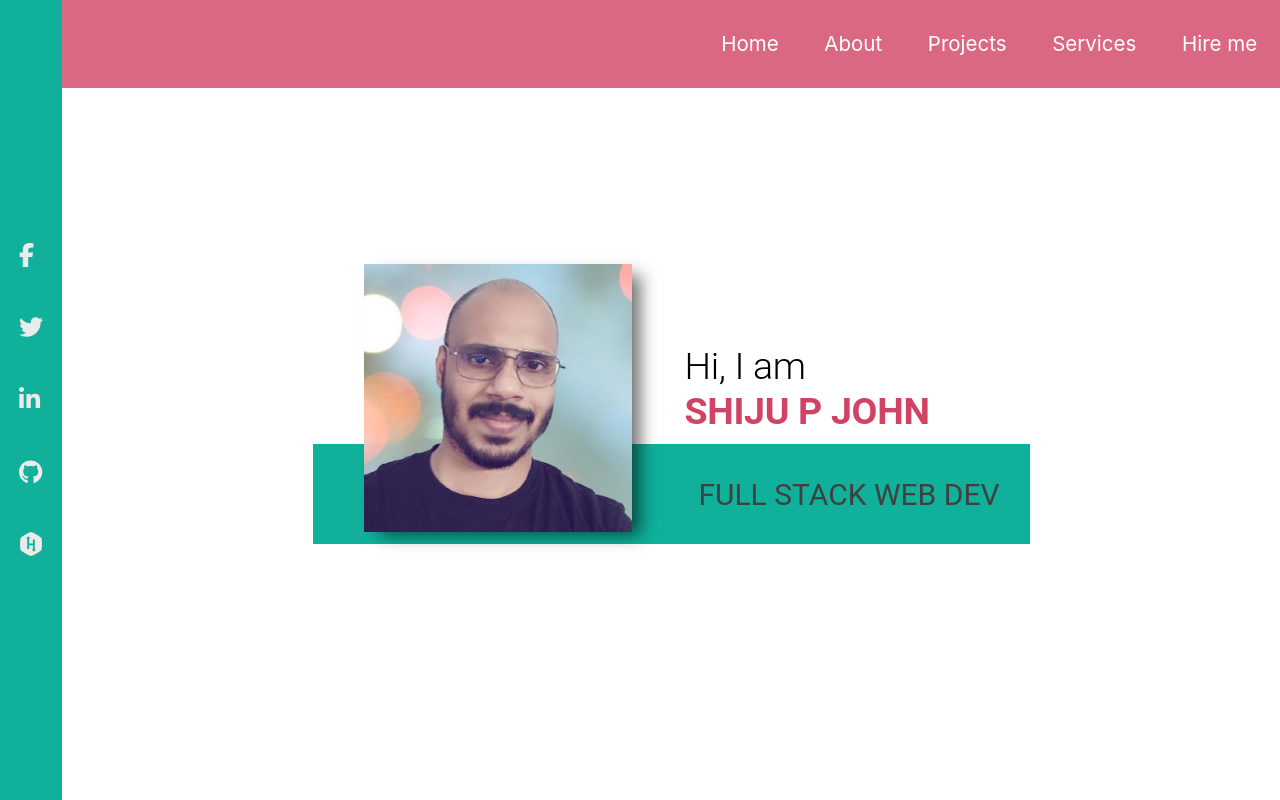
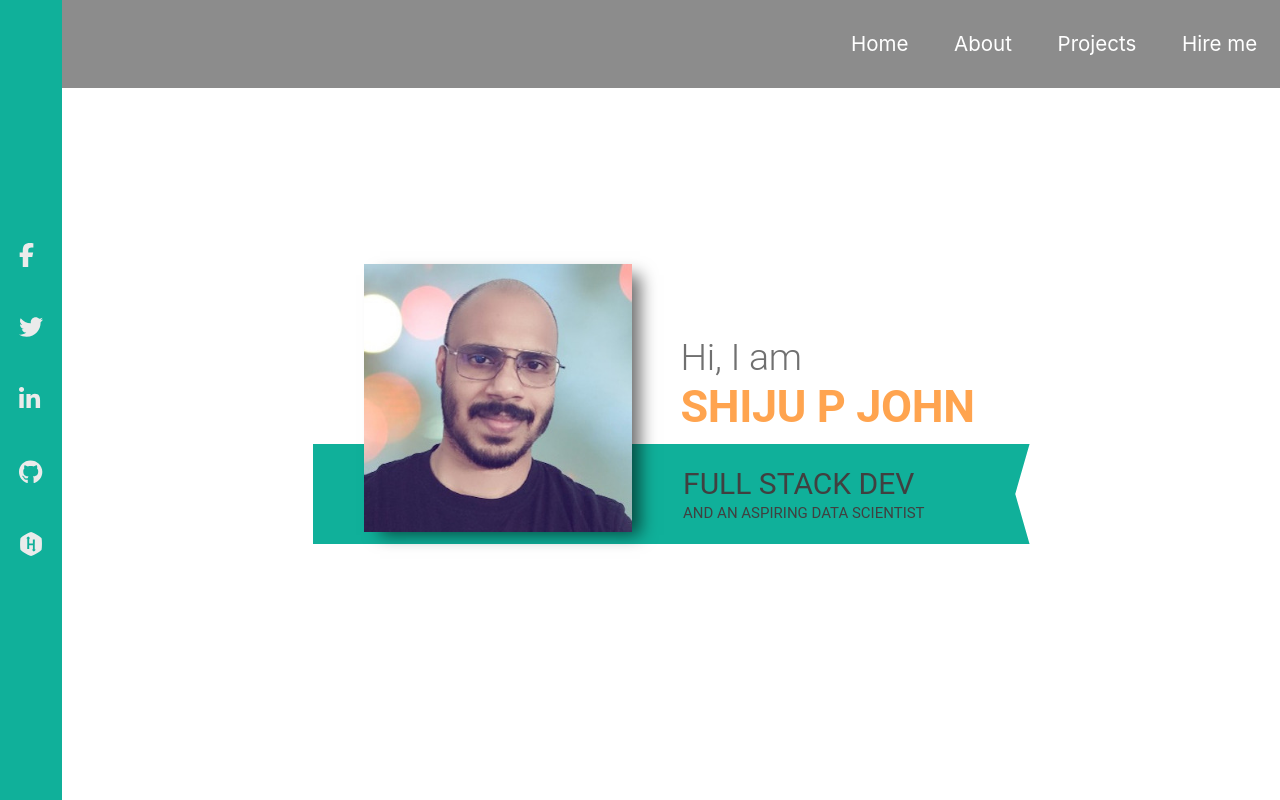
Before and after one commit to ShijuPJohn/shijupjohn.me, a Next.js app: page / in a window 1280 px wide. Built offline with nearby package versions, Linux system fonts and the light colour scheme; a web font is replaced by a local one.

Commit message:
minor changes: finishing touches of desktop view of hero section

```diff
--- a/pages/index.js
+++ b/pages/index.js
@@ -51,7 +51,7 @@ const useStyles = createUseStyles({
 
     },
     header: {
-        backgroundColor: "rgba(209, 67, 100,.8)",
+        backgroundColor:"rgba(140, 140, 140,1)",
         height: 'calc(5vw + 3vh)',
         zIndex: 2,
     },
@@ -146,7 +146,7 @@ const useStyles = createUseStyles({
         width: "20rem",
         height: "100vh",
         float: "right",
-        backgroundColor: "rgba(209, 67, 100,.8)",
+        backgroundColor: "var(--secondary-color)",
         display: "flex",
         flexDirection: "column",
         animationName: '$fadeIn',
@@ -157,7 +157,7 @@ const useStyles = createUseStyles({
         width: "20rem",
         height: "100vh",
         float: "right",
-        backgroundColor: "rgba(209, 67, 100,.7)",
+        backgroundColor: "var(--secondary-color)",
         display: "flex",
         flexDirection: "column",
         animationName: '$fadeOut',
@@ -217,14 +217,14 @@ const useStyles = createUseStyles({
         alignItems: "center",
     },
     hero_box: {
-        marginTop:"-20rem",
+        marginTop: "-20rem",
         width: "80vw",
         height: "50vh",
         display: "flex",
         flexDirection: "column",
         justifyContent: "flex-end",
         alignItems: "center",
-        position:"relative",
+        position: "relative",
     },
     hero_image_container: {
         display: "block",
@@ -232,45 +232,61 @@ const useStyles = createUseStyles({
         boxShadow: "12px 7px 16px -4px rgba(0,0,0,0.58)",
         backgroundColor: "teal",
         fontSize: "0",
-        position:"absolute",
-        left:"20%",
-        top:"30%",
+        position: "absolute",
+        left: "20%",
+        top: "30%",
     },
     hero_image: {
         display: "block",
-
+        transition:"all 1s",
+        '&:hover': {
+            transform: "scale(1.1)"
+        }
     },
     hero_banner: {
         backgroundColor: "var(--primary-color)",
         width: "70%",
-        height:"25%",
+        height: "25%",
+        display: "flex",
+        flexDirection:"column",
+        justifyContent: "center",
+        alignItems: "flex-end",
+        padding: "3rem 3rem",
+        fontSize: "2rem",
+        clipPath:"polygon(0 0, 100% 0, 98% 50%, 100% 100%, 0 100%)"
+    },
+    hero_banner_text_box:{
+        marginRight:"7.5rem",
+
+    },
+    hero_banner_title_main: {
+        textTransform: "uppercase",
+        color: "#404040",
+        display:"inline-block",
+    },
+    hero_banner_title_main2:{
+        fontSize: "1rem",
+        textTransform: "uppercase",
+        color: "#404040",
+        display:"block",
+    },
+    hero_banner_title_sub: {},
+    name_greet_outer_box: {
+        width: "70%",
         display: "flex",
         justifyContent: "flex-end",
-        alignItems:"center",
-        padding: "3rem 3rem",
-        fontSize:"2rem"
+        marginBottom: "1rem",
     },
-    hero_banner_title_main: {
-        fontSize: "1rem",
-        textTransform:"uppercase",
-        color:"#404040"
+    name_greet_inner_box: {
+        marginRight: "5.5rem",
     },
-    hero_banner_title_sub: {},
-    name_greet_outer_box:{
-        width:"70%",
-        display:"flex",
-        justifyContent:"flex-end",
-        marginBottom:"1rem",
+    greet_name: {
+        textTransform: "uppercase",
+        color: "var(--secondary-color)",
+        fontSize:"4.5rem",
     },
-    name_greet_inner_box:{
-        marginRight:"10rem",
-    },
-    greet_name:{
-        textTransform:"uppercase",
-        color:"var(--secondary-color)",
-    },
-    greet_hi:{
-
+    greet_hi: {
+        color:"#707070",
     }
 
 })
@@ -323,7 +339,6 @@ function Home() {
                                 <li><a className={classes.nav_btn} href="#">Home</a></li>
                                 <li><a className={classes.nav_btn} href="#">About</a></li>
                                 <li><a className={classes.nav_btn} href="#">Projects</a></li>
-                                <li><a className={classes.nav_btn} href="#">Services</a></li>
                                 <li><a className={classes.nav_btn} href="#">Hire me</a></li>
                             </ul>
                         </nav>
@@ -351,14 +366,19 @@ function Home() {
                     <section className={classes.hero_section}>
                         <div className={classes.hero_box}>
                             <div className={classes.name_greet_outer_box}>
-                              <div className={classes.name_greet_inner_box}>
-                                  <Typography variant={"h2"} className={classes.greet_hi}>Hi, I am</Typography>
-                                  <Typography variant={"h2"} className={classes.greet_name} style={{fontWeight:"bold"}}>Shiju P John</Typography>
-                              </div>
+                                <div className={classes.name_greet_inner_box}>
+                                    <Typography variant={"h2"} className={classes.greet_hi}>Hi, I am</Typography>
+                                    <Typography variant={"h2"} className={classes.greet_name}
+                                                style={{fontWeight: "bold"}}>Shiju P John</Typography>
+                                </div>
                             </div>
                             <div className={classes.hero_banner}>
-                                <Typography style={{fontSize:"3rem"}} variant={"h3"} className={classes.hero_banner_title_main}>Full Stack Web
-                                    Dev</Typography>
+                                <div className={classes.hero_banner_text_box}>
+                                    <Typography style={{fontSize: "3rem"}} variant={"h3"}
+                                                className={classes.hero_banner_title_main}>Full Stack Dev</Typography>
+                                    <Typography style={{fontSize: "1.5rem"}} variant={"h3"}
+                                                className={classes.hero_banner_title_main2}>and an aspiring data scientist</Typography>
+                                </div>
                             </div>
                             <div className={classes.hero_image_container}>
                                 <Image src={HeroImage} className={classes.hero_image} alt={""} objectFit={"cover"}/>
--- a/styles/globals.css
+++ b/styles/globals.css
@@ -21,7 +21,7 @@ a {
 }
 :root{
   --primary-color:#10b09a;
-  --secondary-color: #d14364;
+  --secondary-color: #ffa44f;
   --secondary-color-mo: #ff94088e;
   --tertiary-color: #017374;
   --tertiary-color-m: #01727498;
```
